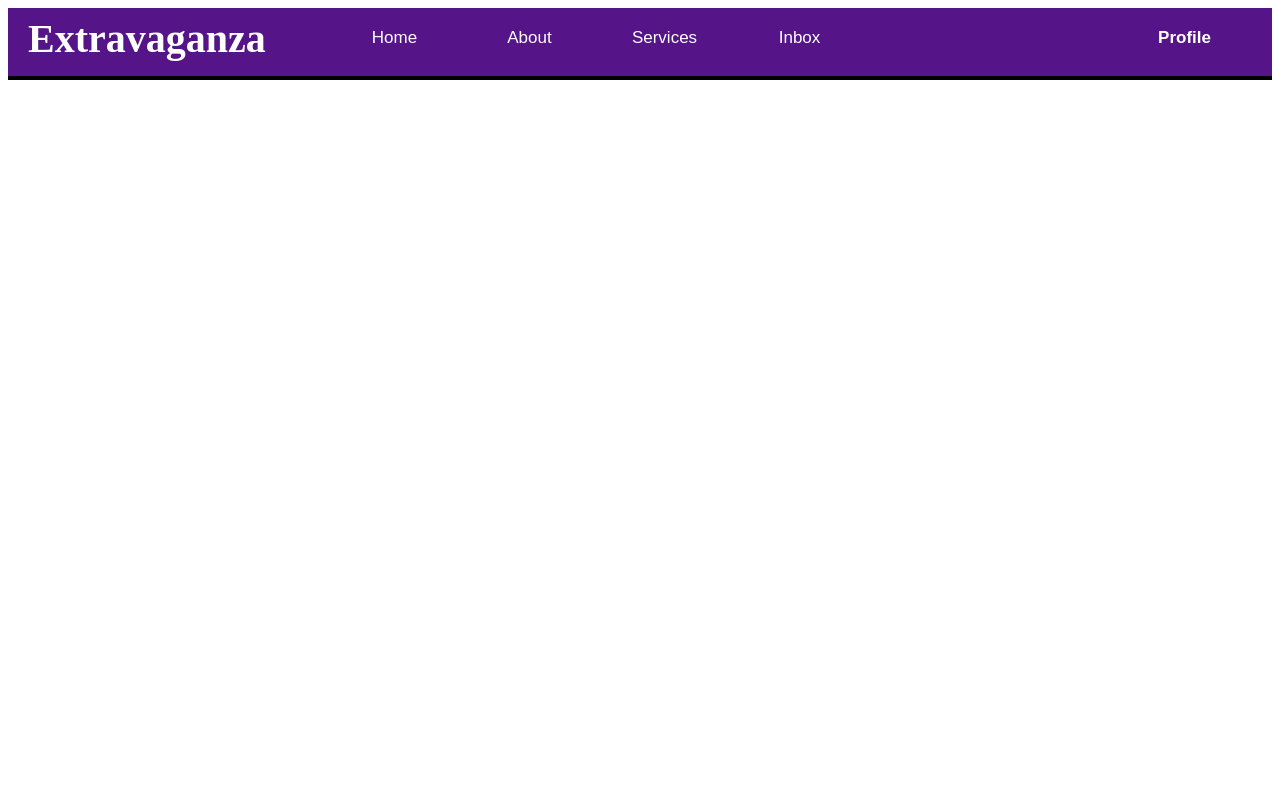
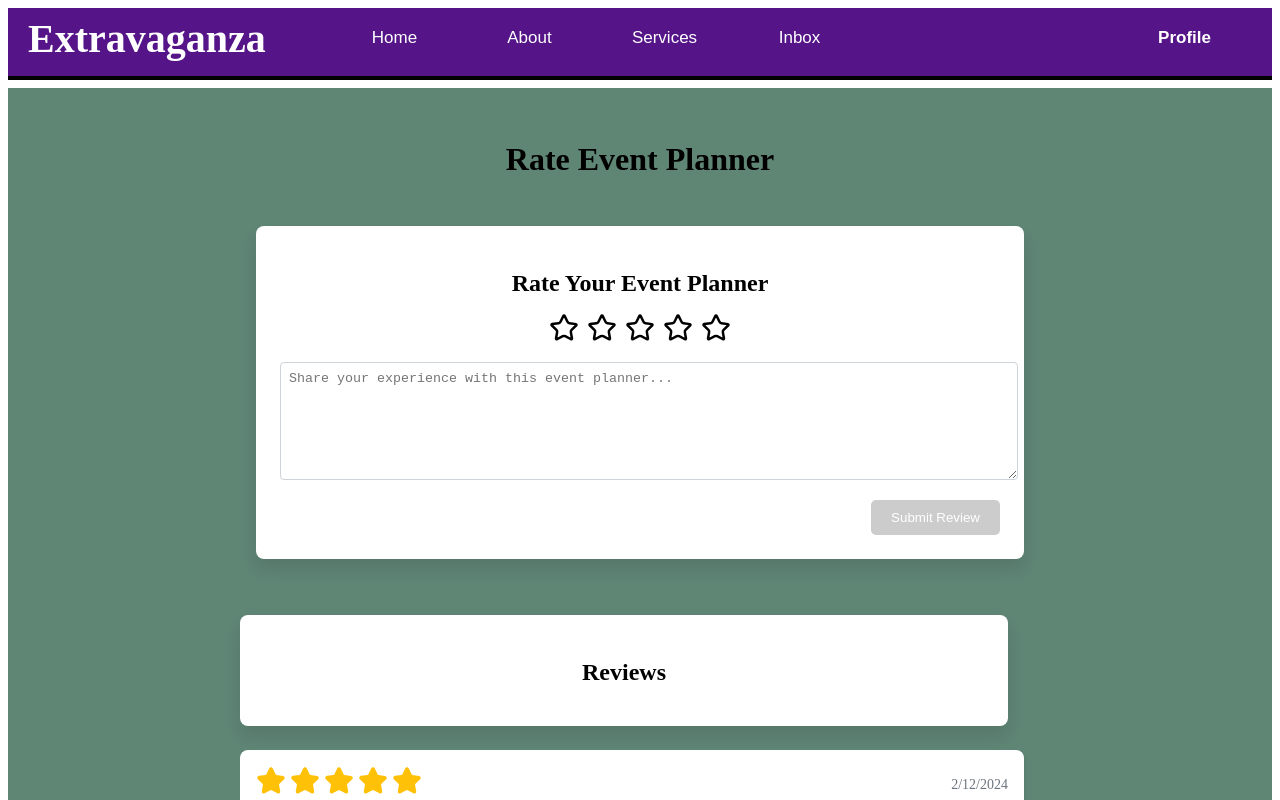
Before and after one commit to udanilokuhetti92/EventExtravaganza-Frontend, a React (Vite) app: page / in a window 1280 px wide. Shown: the top 800 px of the page. Built offline with nearby package versions, Linux system fonts and the light colour scheme.

Commit message:
Updated main.jsx

```diff
--- a/src/main.jsx
+++ b/src/main.jsx
@@ -1,6 +1,6 @@
 import React from "react";
 import ReactDOM from "react-dom/client";
-import { BrowserRouter as Router, Route, Routes } from "react-router-dom";
+import { BrowserRouter as Router, Route, Routes, Navigate } from "react-router-dom";
 import Navigation from "./components/navigation/navigation.jsx";
 import Ratings from "./rating_system/ratings.jsx";
 
@@ -9,9 +9,10 @@ ReactDOM.createRoot(document.getElementById("root")).render(
     <Router>
       <Navigation />
       <Routes>
+        {/* Set Ratings as the default page */}
+        <Route path="/" element={<Ratings />} />
         <Route path="/ratings" element={<Ratings />} />
       </Routes>
-
     </Router>
   </React.StrictMode>
 );
```
